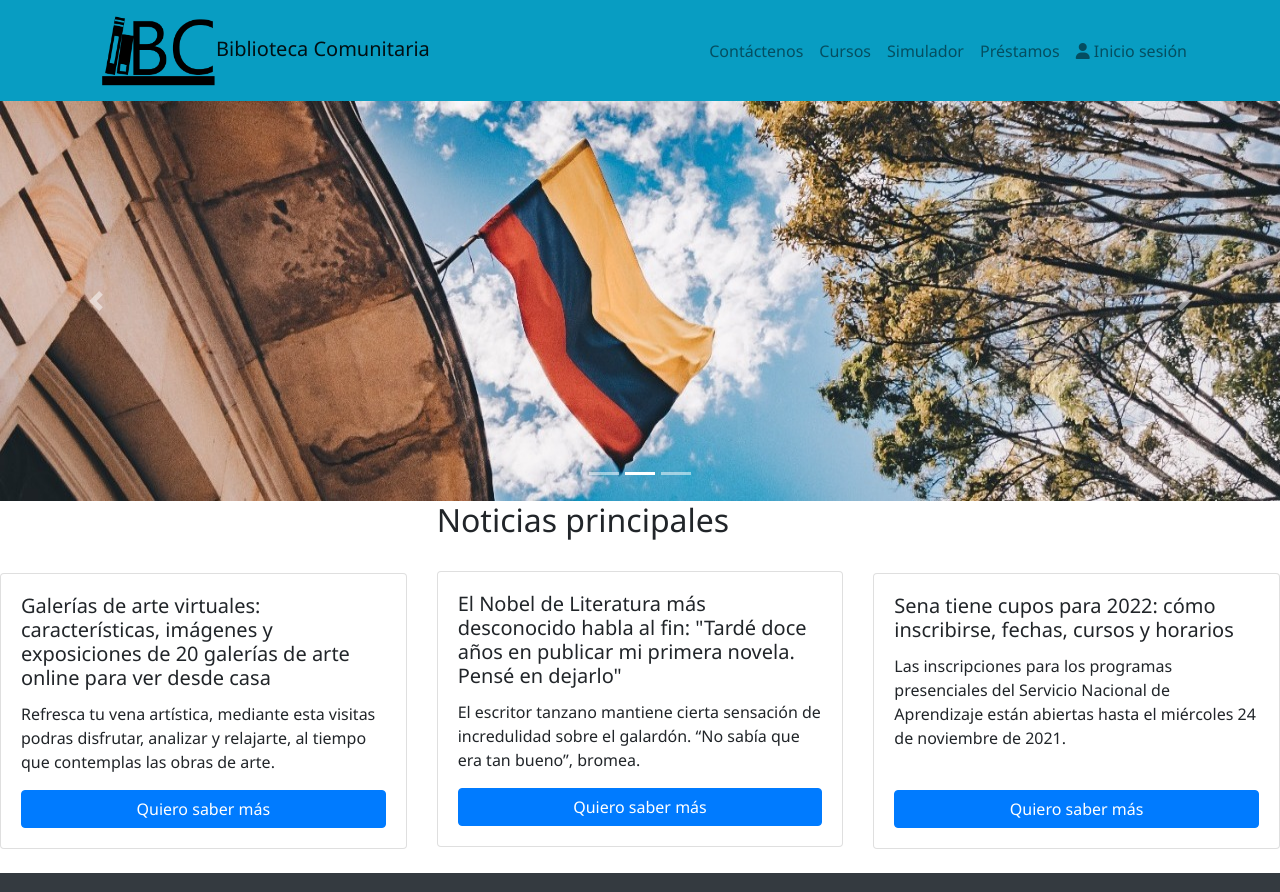
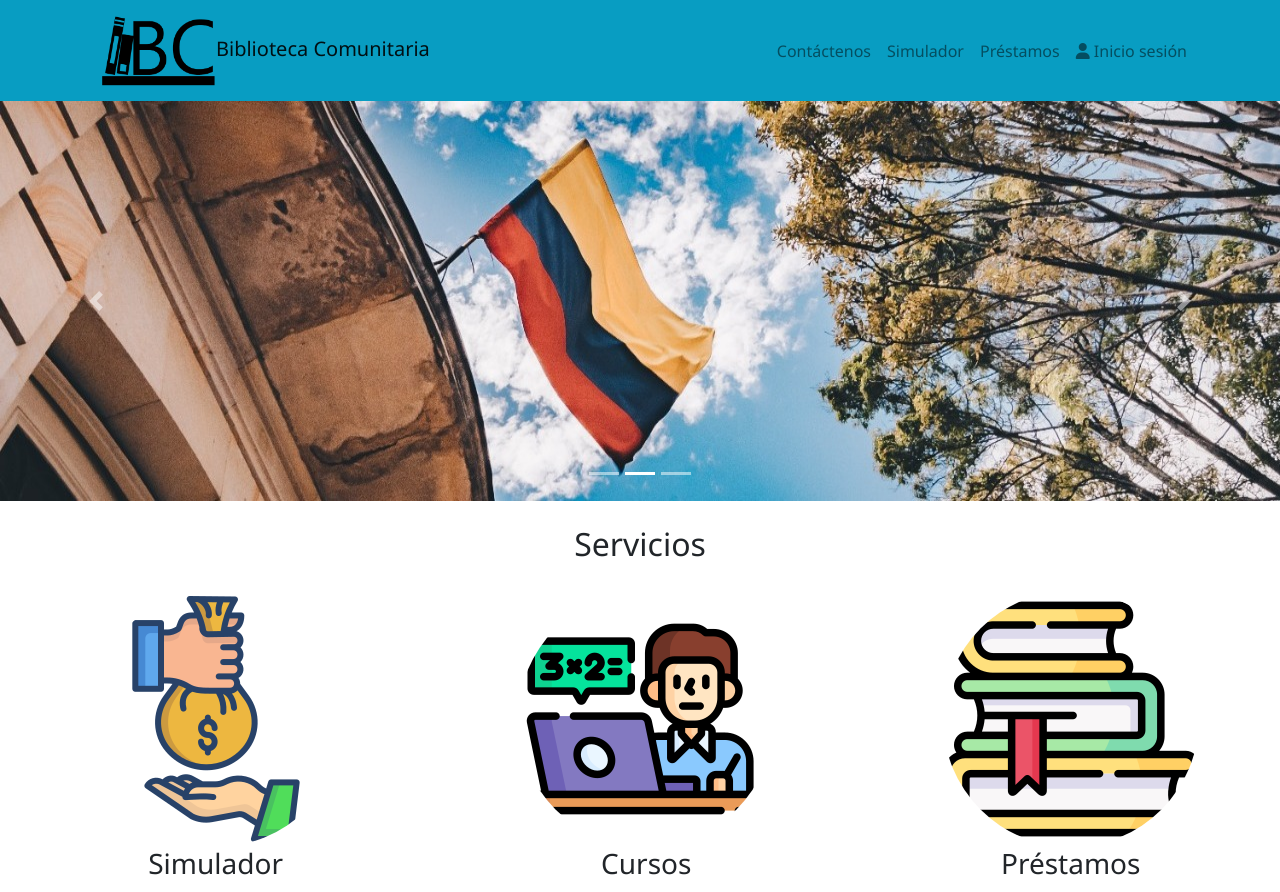
Before and after one commit to sebastianbarreram/Equipo2-Ciclo4, a React (Create React App) app in the folder App Biblioteca/frontend/: page / in a window 1280 px wide. Shown: the top 892 px of the page. Built offline with nearby package versions, Linux system fonts and the light colour scheme.

Commit message:
Format web page

```diff
--- a/App Biblioteca/frontend/public/index.html
+++ b/App Biblioteca/frontend/public/index.html
@@ -104,63 +104,77 @@
         max-width: 1400px;
         object-fit: cover;
       }
-      /* inicio slider con imágenes*/
-      ul,
-      li {
-        padding: 0;
-        margin: 0;
-        list-style: none;
+
+
+      .services-section,
+        .seccion-equipo {
+            display: flex;
+            margin-bottom: 100px;
         }
-      ul.slider {
-        position: relative;
+
+        .header-container {
+            background-color: #089DC2
+        }
+        /* Estilos de la sección de Noticias */
+        .news-section {
+            flex-wrap: wrap;
+            display: flex;
+
+        }
+
+        .news-info {
+            width: 50%;
+            padding: 10px;
+        }
+
+        .news-info__image{
             width: 100%;
-        height: 400px;
-        max-width: 1400px;
-        object-fit: cover;
+            height: 100%;
+            border-radius: 1.5rem;
         }
-      ul.slider li {
-        position: absolute;
-        left: 0px;
-        top: 0px;
-        opacity: 0;
-        width: inherit;
-        height: inherit;
-        transition: opacity 0.5s;
-        background: #fff;
+
+        .news-info__text{
+            justify-content: center;
         }
-      ul.slider li img {
-        width: 100%;
-        height: 400px;
-        max-width: 1400px;
-        object-fit: cover;
+
+        .news-header {
+            display: block;
+            justify-content: space-around;
         }
-      ul.slider li:first-child {
-        opacity: 1;
-        /*se muestra el primer <li>*/
+
+        .news-info__title {
+            align-self: center;
         }
-      ul.slider li:target {
-        opacity: 1;
-        /*se muestra el <li> del enlace que pulsemos*/
-      }
-      .menu {
-        text-align: center;
-        margin: 20px;
-      }
-      .menu li {
-        display: inline-block;
+        /* Fin de Estilos en la sección de noticias */
+        .services-info {
+            padding: 20px;
             text-align: center;
         }
-      .menu li a {
-        display: inline-block;
-        color: #222222;
-        text-decoration: none;
-        background-color: #089dc2;
-        width: 20px;
-        height: 20px;
-        font-size: 15px;
-        border-radius: 200%;
+
+        .seccion-pie {
+            background-color: #25294f;
+            height: 200px;
+            display: flex;
+            color: white;
+            justify-content: space-evenly;
         }
-      /* fin slider con imágenes*/
+
+        .services-info__imagen {
+            border-radius: 50%;
+            margin-right: auto;
+            margin-left: auto;
+        }
+
+        .team-info {
+            width: 25%;
+            padding: 15px;
+        }
+
+        .team-info__imagen {
+            display: block;
+            margin-right: auto;
+            margin-left: auto;
+        }
         </style>
 
     <title>React App</title>
--- a/App Biblioteca/frontend/src/App.js
+++ b/App Biblioteca/frontend/src/App.js
@@ -59,7 +59,7 @@ function App() {
       <Route path='/editar/:id' exact component={Actualizar} />
       <Route path='/contactenos' exact component={Contactenos} />
       <Route path='/cursos' exact component={Cursos} />
-
+      <br/>
       <Footer/>
     </Router>
   );
--- a/App Biblioteca/frontend/src/components/Footer.jsx
+++ b/App Biblioteca/frontend/src/components/Footer.jsx
@@ -6,6 +6,7 @@ function Footer() {
     return (
             <footer className="bg-dark text-white py-4">
                 <div className="container">
+                    <br/>
                     <nav className="row">
                         <a href="/" className="col-3 text-reset text-uppercase d-flex aling-items-center">
                             <img src={logo} width="200" alt="" className="img-logo mr-2"/></a>
--- a/App Biblioteca/frontend/src/components/Header.jsx
+++ b/App Biblioteca/frontend/src/components/Header.jsx
@@ -35,7 +35,7 @@ export default function Header() {
                         <ul className="navbar-nav ml-auto">
                             <div className="nav navbar-nav">
                                 <Link className="nav-item nav-link" to='/contactenos'>Contáctenos</Link>
-                                <Link className="nav-item nav-link" to='/cursos'>Cursos</Link>
+                                {/* <Link className="nav-item nav-link" to='/cursos'>Cursos</Link> */}
                                 <Link className="nav-item nav-link" to="/simulador">Simulador</Link>
                                 <Link className="nav-item nav-link" to="/prestamos">Préstamos</Link>
 
--- a/App Biblioteca/frontend/src/components/Paginainicio.jsx
+++ b/App Biblioteca/frontend/src/components/Paginainicio.jsx
@@ -1,6 +1,13 @@
 import React from 'react'
 import imagen1 from './img/libros.jpg';
 import imagen2 from './img/banner.jpg';
+import loan_img from './img/loan.png'
+import logo_curso from './img/logocurso.png'
+import logo_libros from './img/logolibros.png'
+// import Sebastian_B from './img/Sebastian B.png'
+// import Carolina from "./img/Carolina.png"
+// import Diego from './img/Diego.png'
+
 
 export default function Paginainicio() {
     return (
@@ -42,45 +49,74 @@ export default function Paginainicio() {
                     <span className="sr-only">Next</span>
                 </a>
             </div>
+            <br />
+
+            <h2 className="text-center"> Servicios</h2>
+            {/* <!-- inicio sección de servicios --> */}
+            <div id="servicios" className="services-section">
+                <article className="services-info">
+                    <img className="services-info__imagen" src={loan_img} alt="" />
+                    <h3 className="services-info__title">Simulador</h3>
+                    <p className="services-info__text">
+                        En esta sección podrás simular las cuotas de
+                        tu prestamo bancario y evaluar su solicitud
+                    </p>
+                </article>
+                <article className="services-info">
+                    <img className="services-info__imagen" src={logo_curso} alt="" />
+                    <h3 className="services-info__title">Cursos</h3>
+                    <p className="services-info__text">
+                        En esta sección podrás encontrar todo los
+                        cursos disponibles y los cursos ya finalizados.
+                    </p>
+                </article>
+                <article className="services-info">
+                    <img className="services-info__imagen" src={logo_libros} alt="" />
+                    <h3 className="services-info__title">Préstamos</h3>
+                    <p className="services-info__text">
+                        En esta sección podrás acceder a los servicios
+                        relacionados con los libros disponibles.
+                    </p>
+                </article>
+            </div>
+            {/* <!-- fin sección de servicios --> */}
+
 
             <div>
                 <container>
-              <div className="row"/>
-              <div className="col-text-center">    </div>
-              <div className="col-text-center">    </div>
                     <div className="row">
-                  <div  className="col-4">
+                        <div className="col-4">
                             <br />
                             <br />
                             <br />
-                    <div class="card">
-                    {/* <img src="..." class="card-img-top" alt="https://files.consumerfinance.gov/f/images/credit_myths_graphic.original.png"/> */}
-                    <div class="card-body">
-                        <h5 class="card-title">Galerías de arte virtuales: características, imágenes y exposiciones de 20 galerías de arte online para ver desde casa</h5>
-                        <p class="card-text">Refresca tu vena artística, mediante esta visitas podras disfrutar, analizar y relajarte, al tiempo que contemplas las obras de arte.  </p>
+                            <div className="card">
+                                {/* <img src="..." className="card-img-top" alt="https://files.consumerfinance.gov/f/images/credit_myths_graphic.original.png"/> */}
+                                <div className="card-body">
+                                    <h5 className="card-title">Galerías de arte virtuales: características, imágenes y exposiciones de 20 galerías de arte online para ver desde casa</h5>
+                                    <p className="card-text">Refresca tu vena artística, mediante esta visitas podras disfrutar, analizar y relajarte, al tiempo que contemplas las obras de arte.  </p>
                                     <a href="https://www.cinconoticias.com/galerias-de-arte-virtuales/" className="btn btn-primary btn-block">Quiero saber más</a>
                                 </div>
                             </div>
                             <br />
                         </div>
-                  <div  className="col-4">
-                      <h2> Noticias principales </h2>
+                        <div className="col-4 text-center">
+                            <h2> Noticias  </h2>
                             <br />
-                  <div class="card">
-                    {/* <img src="..." class="card-img-top" alt="https://files.consumerfinance.gov/f/images/credit_myths_graphic.original.png"/> */}
-                    <div class="card-body">
-                        <h5 class="card-title">El Nobel de Literatura más desconocido habla al fin: "Tardé doce años en publicar mi primera novela. Pensé en dejarlo"</h5>
-                        <p class="card-text">El escritor tanzano mantiene cierta sensación de incredulidad sobre el galardón. “No sabía que era tan bueno”, bromea.</p>
+                            <div className="card">
+                                {/* <img src="..." className="card-img-top" alt="https://files.consumerfinance.gov/f/images/credit_myths_graphic.original.png"/> */}
+                                <div className="card-body">
+                                    <h5 className="card-title">El Nobel de Literatura más desconocido habla al fin: "Tardé doce años en publicar mi primera novela. Pensé en dejarlo"</h5>
+                                    <p className="card-text">El escritor tanzano mantiene cierta sensación de incredulidad sobre el galardón. “No sabía que era tan bueno”, bromea.</p>
                                     <a href="https://www.elindependiente.com/tendencias/cultura/2021/11/06/el-nobel-de-literatura-mas-desconocido-habla-al-fin-tarde-doce-anos-en-publicar-mi-primera-novela-pense-en-dejarlo/" className="btn btn-primary btn-block">Quiero saber más</a>
                                 </div>
                             </div>
                         </div>
-                  <div  className="col-4">
+                        <div className="col-4">
                             <br />
                             <br />
                             <br />
                             <div className="card">
-                    {/* <img src="img/loan.png" class="card-img-top"/> */}
+                                {/* <img src="img/loan.png" className="card-img-top"/> */}
                                 <div className="card-body">
                                     <h5 className="card-title">Sena tiene cupos para 2022: cómo inscribirse, fechas, cursos y horarios</h5>
                                     <p className="card-text">Las inscripciones para los programas presenciales del Servicio Nacional de Aprendizaje están abiertas hasta el miércoles 24 de noviembre de 2021.</p>
@@ -91,6 +127,7 @@ export default function Paginainicio() {
                         </div>
                     </div>
                 </container>
+
             </div>
         </>
     )
--- a/App Biblioteca/frontend/src/components/Simulador.jsx
+++ b/App Biblioteca/frontend/src/components/Simulador.jsx
@@ -19,7 +19,7 @@ const Simulador = () => {
         // se hace la formula considerando el siguiente link https://www.youtube.com/watch?v=N1-i1pXYXOE&t=161s
         const cuotaestimada = (valordelprestamo * (tdi / 100)) / (1 - ((1 + (tdi / 100))) ** (cuotas * -1));
         setValor(cuotaestimada)
-        alert("La cuota es: " + cuotaestimada);
+        // alert("La cuota es: " + cuotaestimada);
     }
 
 
@@ -68,7 +68,7 @@ const Simulador = () => {
                         <div className="container">
                             <div className="row">
                                 <div className="col-md-6">
-                                    <h1>Simulador de préstamos</h1>
+                                    <h2>Simulador de préstamos</h2>
                                 </div>
                             </div>
                         </div>
--- a/App Biblioteca/frontend/src/components/User.jsx
+++ b/App Biblioteca/frontend/src/components/User.jsx
@@ -110,7 +110,7 @@ export default function Prestamos() {
                 <div className="container">
                     <div className="row">
                         <div className="col-md-6">
-                            <h1>Perfil de usuario</h1>
+                            <h2>Perfil de usuario</h2>
                         </div>
                     </div>
                 </div>
```
Also changed, not shown: App Biblioteca/frontend/src/components/Contactenos.jsx (+13 -6 lines), App Biblioteca/frontend/src/components/Prestamos.jsx (+6 -2 lines), App Biblioteca/frontend/src/components/img/loan.png. Lines whose indentation alone changed are shown as unchanged.
